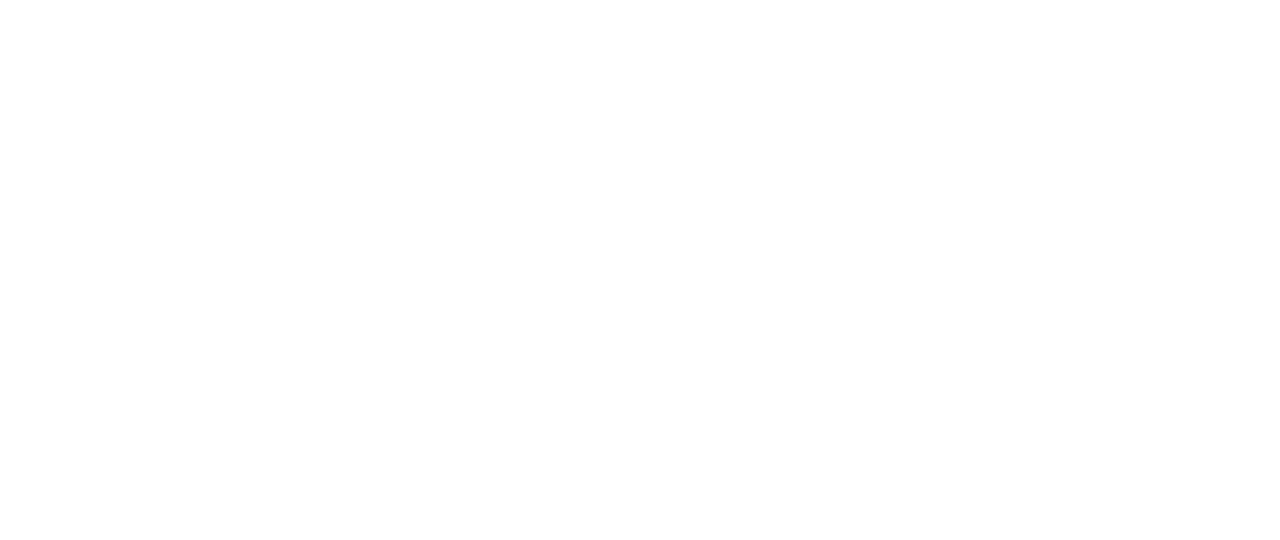
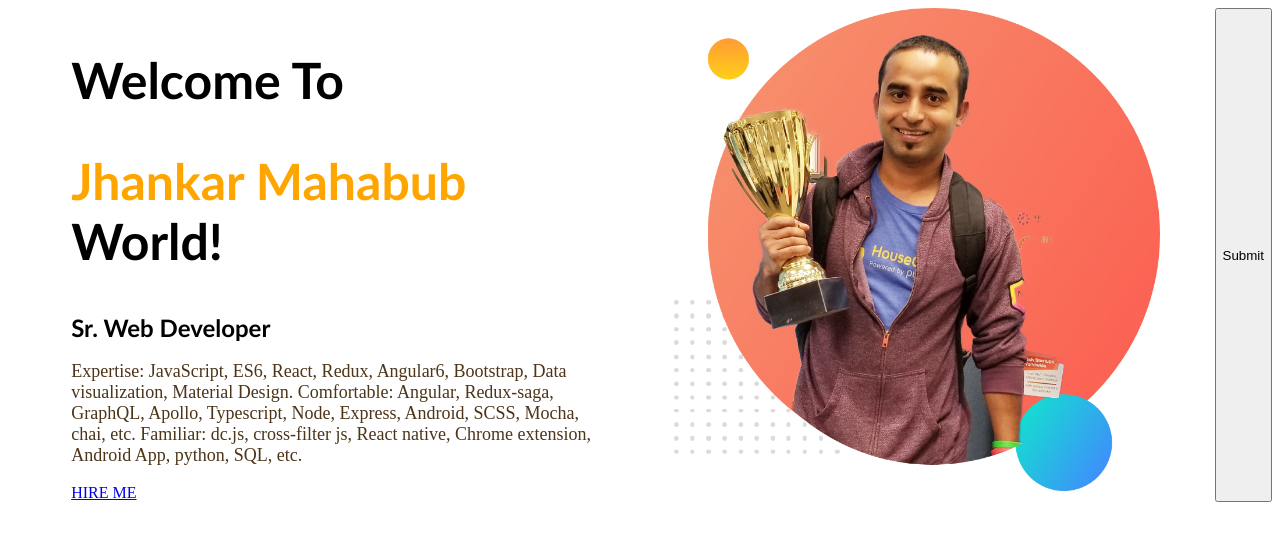
Before and after one commit to Majharul-Munna/developers-portfolio, a plain HTML site: page index.html in a window 1280 px wide. Drawn offline with Linux system fonts and the light colour scheme.

Commit message:
first commit

```diff
--- a/index.html
+++ b/index.html
@@ -8,6 +8,22 @@
     <link rel="stylesheet" href="style.css">
 </head>
 <body>
+    <section>
+        <div class="width">
+            <h1> Welcome To</h1>
+        <h1> <span class="orange">Jhankar Mahabub</span>  World!</h1>
+        <h2>Sr. Web Developer</h2>
+        <P> Expertise: JavaScript, ES6, React, Redux, Angular6, Bootstrap, Data visualization, Material Design.
+            Comfortable: Angular, Redux-saga, GraphQL, Apollo, Typescript, Node, Express, Android, SCSS, Mocha, chai, etc.
+            Familiar: dc.js, cross-filter js, React native, Chrome extension, Android App, python, SQL, etc.</P>
+       <a target="_blank" href="https://www.linkedin.com/in/jhankar?challengeId=AQHtACfdsnmmAwAAAYHJoAJaV-eHyy6oLE7RkfwGm_j9Zw0CZKJMLlNaQdjgFLuxq65DNFBNMKRoK6F3n8QWCPHin55tRe_nAA&submissionId=c3aea6b9-cda6-fe16-bad3-8cfd14379a23&challengeSource=AgHW2m1QtQRkxgAAAYHJoFTeaXY0nhBfFlXJ-Ar58byqpUHs2jzwZ6paFjmEicU&challegeType=AgFWrQ8EZoAMTAAAAYHJoFThDaLZnOJXK2aXwqobbkdDp-zBqu2XsH8&memberId=AgEifBvfq7EkPAAAAYHJoFTkOEflUxtrzb4MAjU4fEd9Y1g&recognizeDevice=AgEkE3ovslSj0AAAAYHJoFTnVy9g4kQLVePyTqfdjjn5JRVCiSeb">HIRE ME</a>
+        </div>
 
+        <div class="width">
+            <img src="images/jhankar.png" alt="">
+        </div>
+        <input type="submit" name="Hire Me">
+
+    </section>
 </body>
 </html>
--- a/style.css
+++ b/style.css
@@ -0,0 +1,24 @@
+h1{
+    font-family: 'Gill Sans', 'Gill Sans MT', Calibri, 'Trebuchet MS', sans-serif;
+    font-size: 50px;
+}
+h2{
+    font-family: 'Gill Sans', 'Gill Sans MT', Calibri, 'Trebuchet MS', sans-serif;
+}
+p{
+    font-size: 18px;
+    color: rgb(76, 53, 25);
+}
+.orange{
+    color: orange;
+}
+section{
+    display:flex;
+}
+.width{
+    width: 50%;
+    padding-left: 5%;
+}
+.width img{
+    width: 90%;
+}
```
